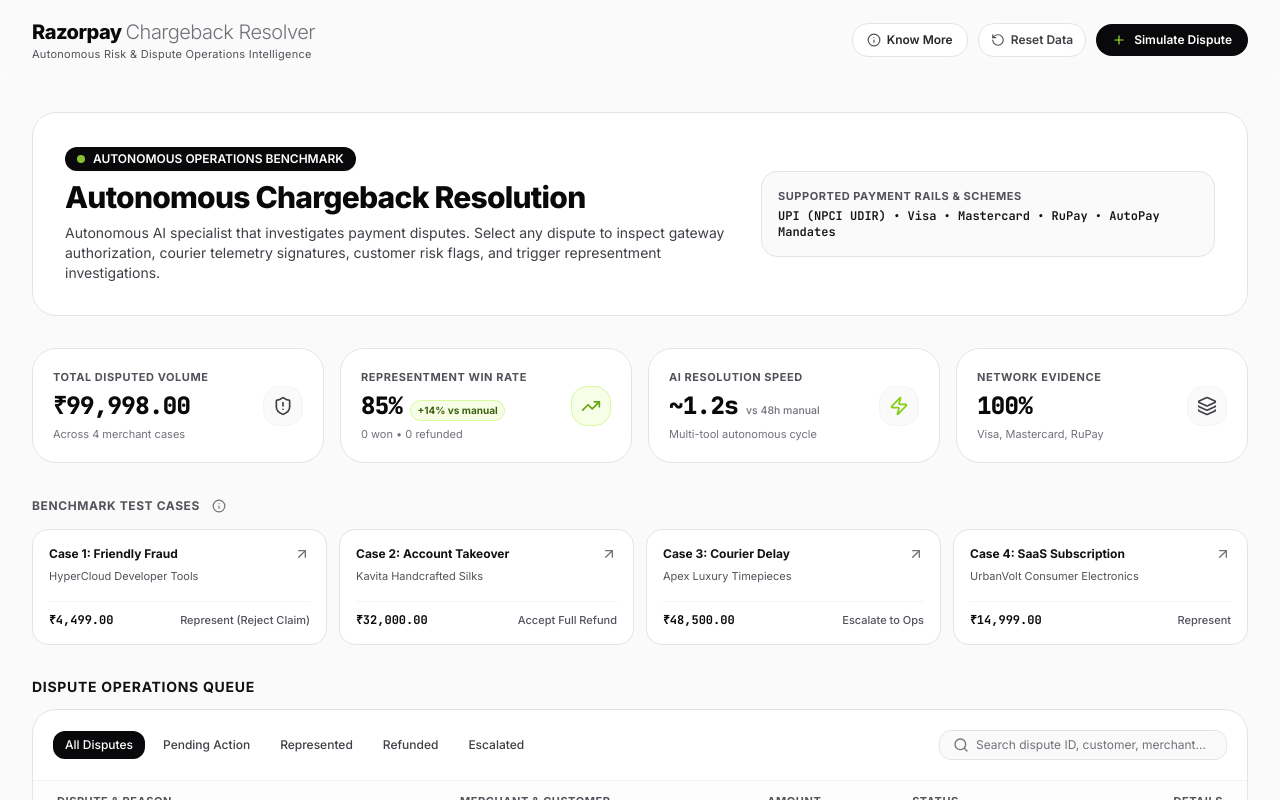
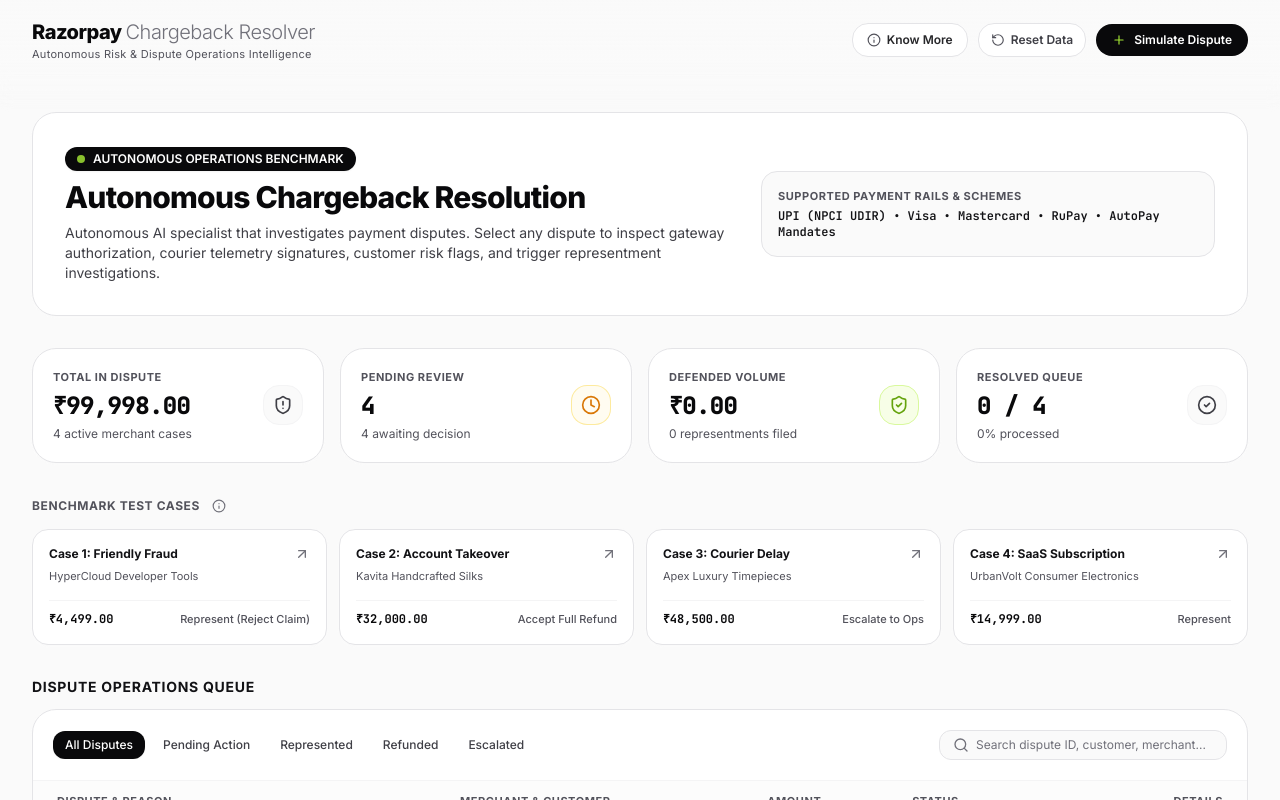
Before and after one commit to Charannsai/chargebackagent, a Next.js app: page / in a window 1280 px wide. Shown: the top 800 px of the page. Built offline with nearby package versions, Linux system fonts and the light colour scheme.

Commit message:
feat: implement MetricsBar component to display aggregate dispute status and financial data

```diff
--- a/components/MetricsBar.tsx
+++ b/components/MetricsBar.tsx
@@ -3,7 +3,7 @@
 import React from 'react';
 import { Dispute } from '@/lib/types';
 import { formatINR } from '@/lib/utils';
-import { TrendingUp, ShieldAlert, Zap, Layers } from 'lucide-react';
+import { ShieldAlert, Clock, ShieldCheck, CheckCircle2 } from 'lucide-react';
 
 interface MetricsBarProps {
   disputes: Dispute[];
@@ -11,29 +11,46 @@
 
 export function MetricsBar({ disputes }: MetricsBarProps) {
   const totalAmount = disputes.reduce((sum, d) => sum + d.amount, 0);
-  const representedCount = disputes.filter(
+
+  const pendingCount = disputes.filter(
+    (d) => d.status === 'PENDING' || d.status === 'UNDER_INVESTIGATION'
+  ).length;
+
+  const representedDisputes = disputes.filter(
     (d) => d.status === 'RESOLVED_REPRESENTED'
-  ).length;
+  );
+  const defendedAmount = representedDisputes.reduce(
+    (sum, d) => sum + d.amount,
+    0
+  );
+  const representedCount = representedDisputes.length;
+
   const refundedCount = disputes.filter(
     (d) => d.status === 'RESOLVED_REFUNDED'
   ).length;
 
-  const totalResolved = representedCount + refundedCount;
-  const winRate = totalResolved > 0 ? Math.round((representedCount / totalResolved) * 100) : 85;
+  const escalatedCount = disputes.filter(
+    (d) => d.status === 'ESCALATED'
+  ).length;
+
+  const resolvedCount = representedCount + refundedCount + escalatedCount;
+  const totalCount = disputes.length;
+  const resolutionPercentage =
+    totalCount > 0 ? Math.round((resolvedCount / totalCount) * 100) : 0;
 
   return (
     <div className="grid grid-cols-1 sm:grid-cols-2 lg:grid-cols-4 gap-4">
-      {/* Metric 1: Total Disputed Volume */}
+      {/* Metric 1: Total In Dispute */}
       <div className="bg-white p-5 rounded-3xl border border-charcoal-200 shadow-subtle flex items-center justify-between">
         <div className="space-y-1">
           <p className="text-[11px] font-bold text-charcoal-500 uppercase tracking-wider">
-            Total Disputed Volume
+            Total In Dispute
           </p>
           <p className="text-2xl font-extrabold text-charcoal-950 font-mono tracking-tight">
             {formatINR(totalAmount)}
           </p>
-          <p className="text-[11px] text-charcoal-400">
-            Across {disputes.length} merchant cases
+          <p className="text-xs text-charcoal-500">
+            {totalCount} active merchant cases
           </p>
         </div>
         <div className="w-10 h-10 rounded-2xl bg-charcoal-50 border border-charcoal-100 flex items-center justify-center text-charcoal-700">
@@ -41,67 +58,63 @@
         </div>
       </div>
 
-      {/* Metric 2: Representment Win Rate */}
+      {/* Metric 2: Pending Review */}
       <div className="bg-white p-5 rounded-3xl border border-charcoal-200 shadow-subtle flex items-center justify-between">
         <div className="space-y-1">
           <p className="text-[11px] font-bold text-charcoal-500 uppercase tracking-wider">
-            Representment Win Rate
+            Pending Review
           </p>
-          <div className="flex items-baseline gap-2">
-            <p className="text-2xl font-extrabold text-charcoal-950 font-mono tracking-tight">
-              {winRate}%
-            </p>
-            <span className="inline-flex items-center text-[10px] font-bold text-lime-800 bg-lime-50 px-1.5 py-0.5 rounded-full border border-lime-200">
-              +14% vs manual
-            </span>
-          </div>
-          <p className="text-[11px] text-charcoal-400">
-            {representedCount} won • {refundedCount} refunded
+          <p className="text-2xl font-extrabold text-charcoal-950 font-mono tracking-tight">
+            {pendingCount}
+          </p>
+          <p className="text-xs text-charcoal-500">
+            {pendingCount === 0
+              ? 'All cases resolved'
+              : `${pendingCount} awaiting decision`}
+          </p>
+        </div>
+        <div className="w-10 h-10 rounded-2xl bg-amber-50/70 border border-amber-200/80 flex items-center justify-center text-amber-700">
+          <Clock className="w-5 h-5 text-amber-600" />
+        </div>
+      </div>
+
+      {/* Metric 3: Defended Volume */}
+      <div className="bg-white p-5 rounded-3xl border border-charcoal-200 shadow-subtle flex items-center justify-between">
+        <div className="space-y-1">
+          <p className="text-[11px] font-bold text-charcoal-500 uppercase tracking-wider">
+            Defended Volume
+          </p>
+          <p className="text-2xl font-extrabold text-charcoal-950 font-mono tracking-tight">
+            {formatINR(defendedAmount)}
+          </p>
+          <p className="text-xs text-charcoal-500">
+            {representedCount === 0
+              ? '0 representments filed'
+              : `${representedCount} case${representedCount > 1 ? 's' : ''} represented`}
           </p>
         </div>
         <div className="w-10 h-10 rounded-2xl bg-lime-50 border border-lime-200 flex items-center justify-center text-lime-700">
-          <TrendingUp className="w-5 h-5 text-lime-600" />
+          <ShieldCheck className="w-5 h-5 text-lime-600" />
         </div>
       </div>
 
-      {/* Metric 3: Resolution Latency */}
+      {/* Metric 4: Resolved Queue */}
       <div className="bg-white p-5 rounded-3xl border border-charcoal-200 shadow-subtle flex items-center justify-between">
         <div className="space-y-1">
           <p className="text-[11px] font-bold text-charcoal-500 uppercase tracking-wider">
-            AI Resolution Speed
+            Resolved Queue
           </p>
-          <div className="flex items-baseline gap-2">
-            <p className="text-2xl font-extrabold text-charcoal-950 font-mono tracking-tight">
-              ~1.2s
-            </p>
-            <span className="text-[10.5px] text-charcoal-400 font-medium">
-              vs 48h manual
-            </span>
-          </div>
-          <p className="text-[11px] text-charcoal-400">
-            Multi-tool autonomous cycle
+          <p className="text-2xl font-extrabold text-charcoal-950 font-mono tracking-tight">
+            {resolvedCount} / {totalCount}
+          </p>
+          <p className="text-xs text-charcoal-500">
+            {resolvedCount === 0
+              ? '0% processed'
+              : `${resolutionPercentage}% processed (${representedCount} rep · ${refundedCount} ref)`}
           </p>
         </div>
         <div className="w-10 h-10 rounded-2xl bg-charcoal-50 border border-charcoal-100 flex items-center justify-center text-charcoal-700">
-          <Zap className="w-5 h-5 text-lime-500" />
-        </div>
-      </div>
-
-      {/* Metric 4: Card Schemes Verified */}
-      <div className="bg-white p-5 rounded-3xl border border-charcoal-200 shadow-subtle flex items-center justify-between">
-        <div className="space-y-1">
-          <p className="text-[11px] font-bold text-charcoal-500 uppercase tracking-wider">
-            Network Evidence
-          </p>
-          <p className="text-2xl font-extrabold text-charcoal-950 font-mono tracking-tight">
-            100%
-          </p>
-          <p className="text-[11px] text-charcoal-400">
-            Visa, Mastercard, RuPay
-          </p>
-        </div>
-        <div className="w-10 h-10 rounded-2xl bg-charcoal-50 border border-charcoal-100 flex items-center justify-center text-charcoal-700">
-          <Layers className="w-5 h-5 text-charcoal-600" />
+          <CheckCircle2 className="w-5 h-5 text-charcoal-600" />
         </div>
       </div>
     </div>
```
